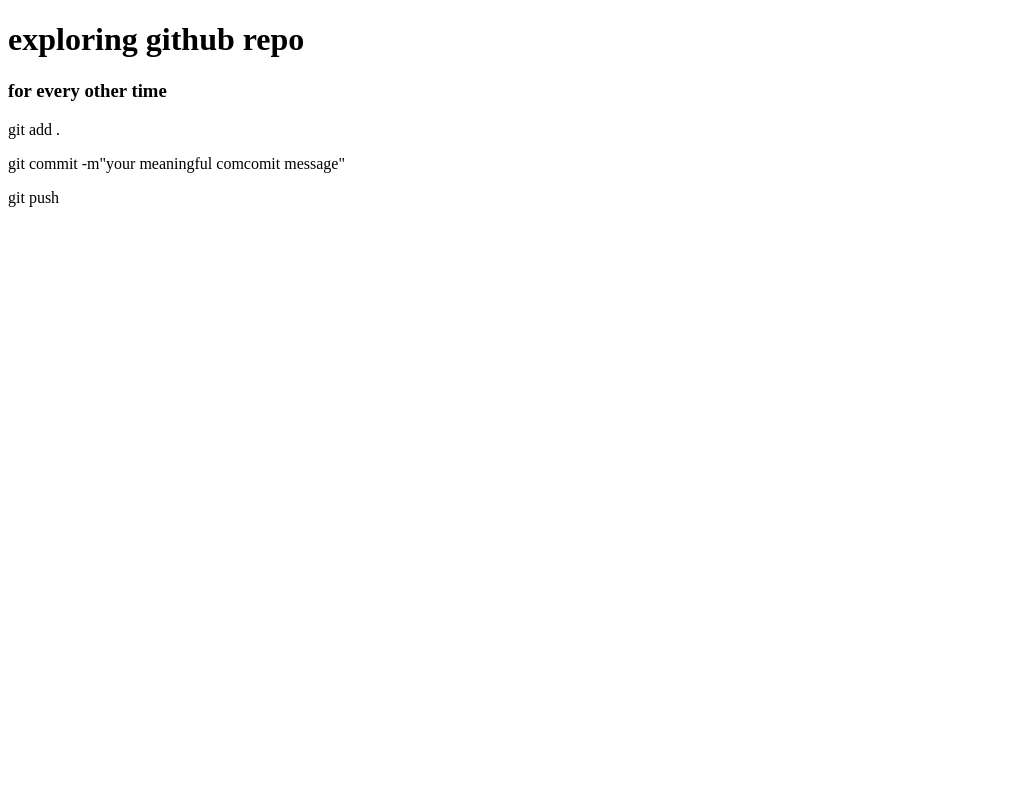
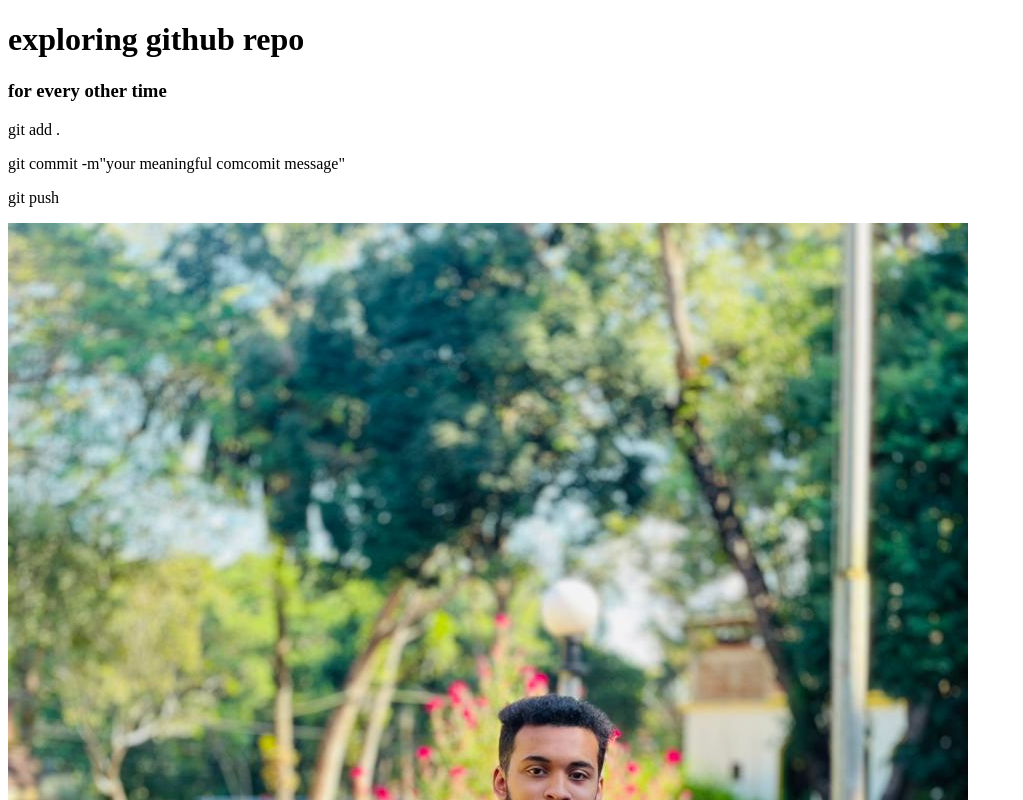
Before and after one commit to Iftesham777/my-second-github, a plain HTML site: page index.html in a window 1280 px wide. Shown: the top 800 px of the page, without its empty margins (0-1023 px from the left). Drawn offline with Linux system fonts and the light colour scheme.

Commit message:
displyaying imaages of the pic adddr the about html file

```diff
--- a/index.html
+++ b/index.html
@@ -12,6 +12,7 @@
         <p>git add .</p>
         <p>git commit -m"your meaningful comcomit message"</p>
         <p>git push</p>
+        <img src="images/pic.jpeg" alt="">
     </div>
 
 </body>
```
Also changed, not shown: about.html (added, +1 -0 lines), images/pic.jpeg (added).
